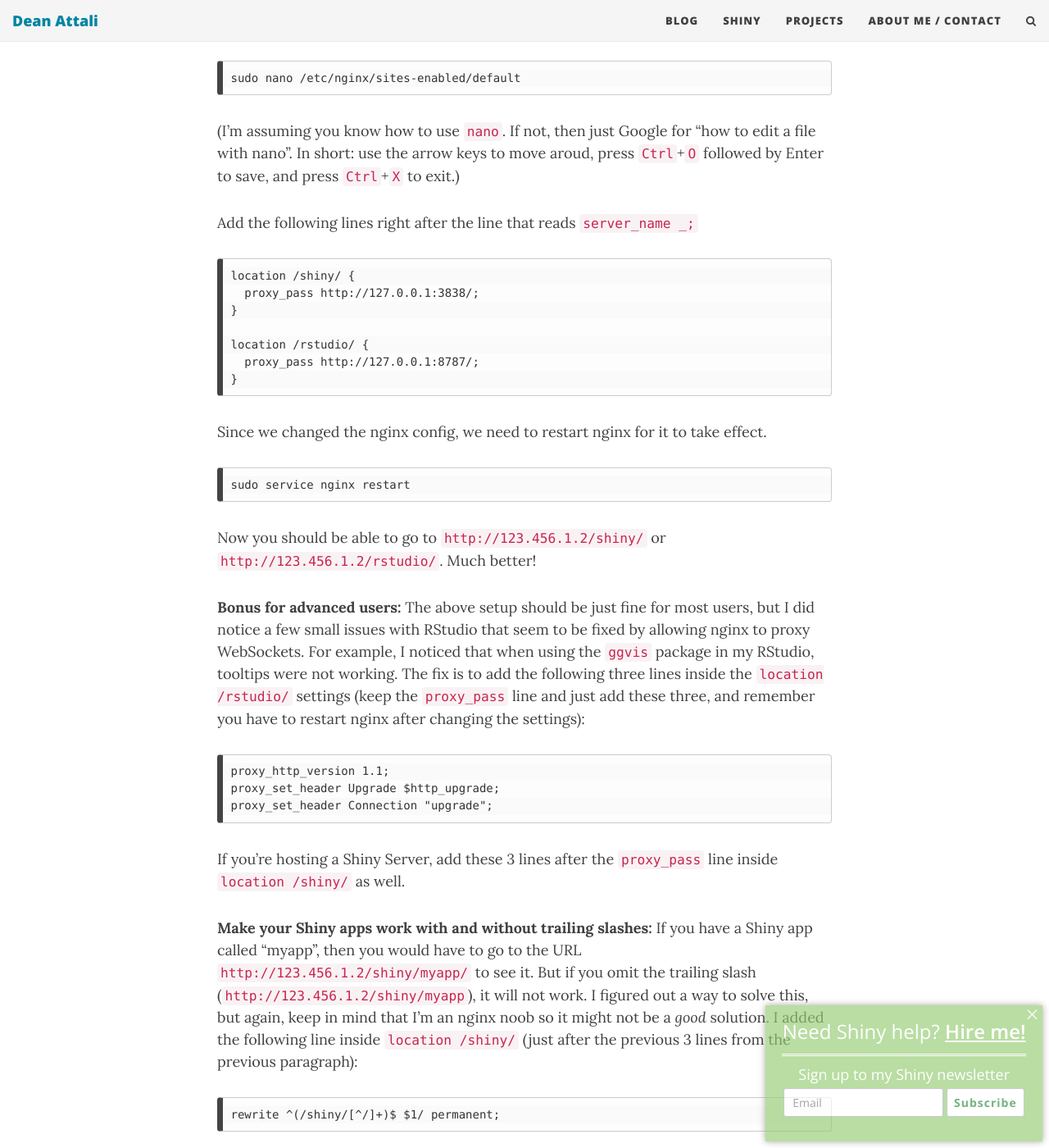
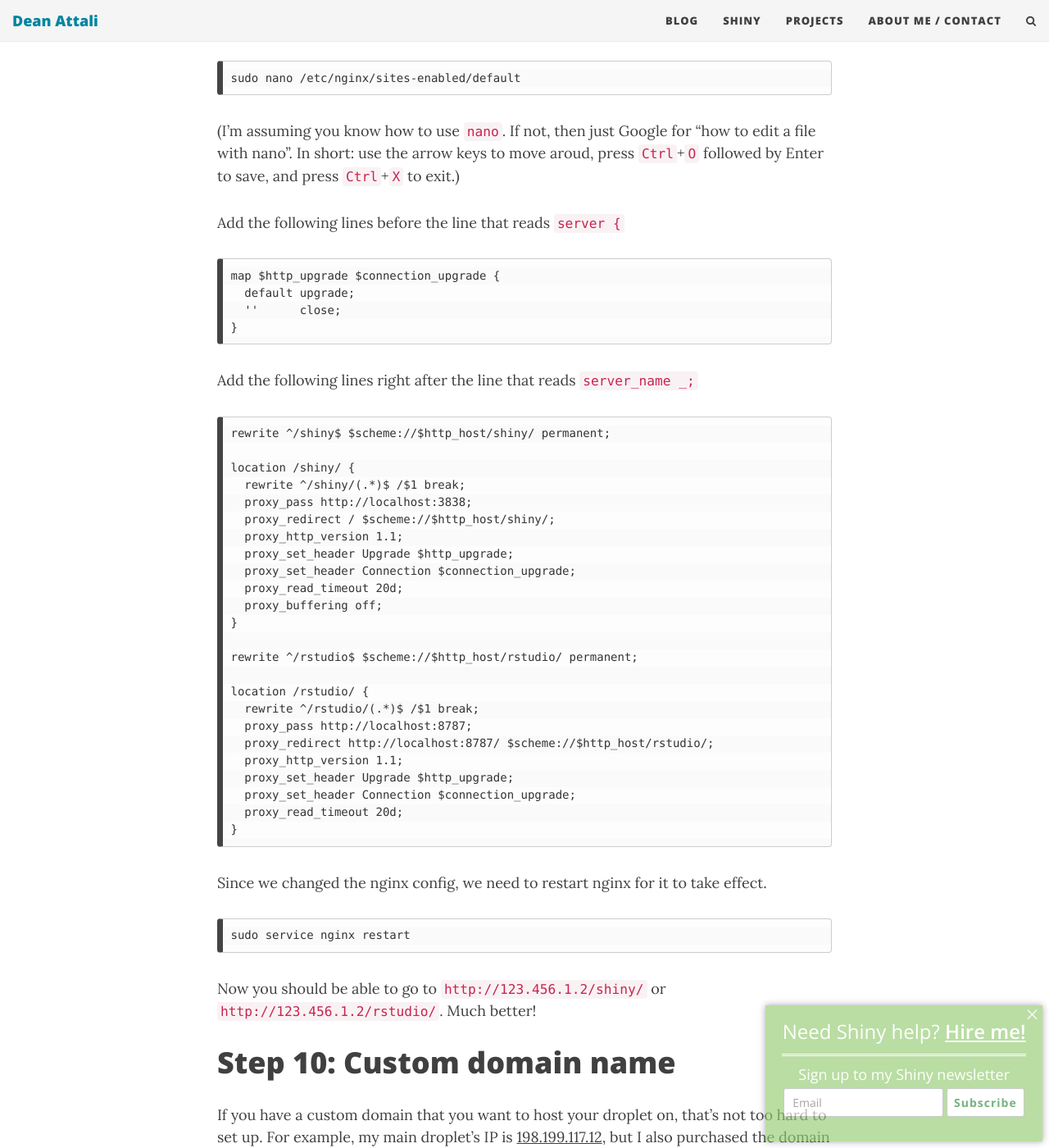
Before and after one commit to daattali/daattali.github.io, a Jekyll site: the page built from _posts/2015-05-09-setup-rstudio-shiny-server-digital-ocean.md, in a window 1280 px wide and 1400 px high, scrolled down 15693 px. Shown: the whole window at 82% size. Built offline with Jekyll 4.4.1, drawn with Linux system fonts in a browser that asks for light colours; nearby versions of some CDN libraries; comment, search, counter and statistics services are not loaded.

Commit message:
Changes for compatibility of nginx proxy with Shiny 1.3
Further explanation can be found here:
https://community.rstudio.com/t/having-problems-with-shiny-v1-3-0-and-nginx/28180/2

```diff
--- a/_posts/2015-05-09-setup-rstudio-shiny-server-digital-ocean.md
+++ b/_posts/2015-05-09-setup-rstudio-shiny-server-digital-ocean.md
@@ -327,15 +327,40 @@ sudo nano /etc/nginx/sites-enabled/default
 
 (I'm assuming you know how to use `nano`. If not, then just Google for "how to edit a file with nano". In short: use the arrow keys to move aroud, press `Ctrl`+`O` followed by Enter to save, and press `Ctrl`+`X` to exit.)
 
+Add the following lines before the line that reads `server {`
+~~~
+map $http_upgrade $connection_upgrade {
+  default upgrade;
+  ''      close;
+}
+~~~
+
 Add the following lines right after the line that reads `server_name _;`
 
 ~~~
+rewrite ^/shiny$ $scheme://$http_host/shiny/ permanent;
+
 location /shiny/ {
-  proxy_pass http://127.0.0.1:3838/;
+  rewrite ^/shiny/(.*)$ /$1 break;
+  proxy_pass http://localhost:3838;
+  proxy_redirect / $scheme://$http_host/shiny/;
+  proxy_http_version 1.1;
+  proxy_set_header Upgrade $http_upgrade;
+  proxy_set_header Connection $connection_upgrade;
+  proxy_read_timeout 20d;
+  proxy_buffering off;
 }
 
+rewrite ^/rstudio$ $scheme://$http_host/rstudio/ permanent;
+
 location /rstudio/ {
-  proxy_pass http://127.0.0.1:8787/;
+  rewrite ^/rstudio/(.*)$ /$1 break;
+  proxy_pass http://localhost:8787;
+  proxy_redirect http://localhost:8787/ $scheme://$http_host/rstudio/;
+  proxy_http_version 1.1;
+  proxy_set_header Upgrade $http_upgrade;
+  proxy_set_header Connection $connection_upgrade;
+  proxy_read_timeout 20d;
 }
 ~~~
 
@@ -346,23 +371,6 @@ sudo service nginx restart
 ~~~
 
 Now you should be able to go to `http://123.456.1.2/shiny/` or `http://123.456.1.2/rstudio/`. Much better!
-
-**Bonus for advanced users:** The above setup should be just fine for most users, but I did notice a few small issues with RStudio that seem to be fixed by allowing nginx to proxy WebSockets. For example, I noticed that when using the `ggvis` package in my RStudio, tooltips were not working. The fix is to add the following three lines inside the `location /rstudio/` settings (keep the `proxy_pass` line and just add these three, and remember you have to restart nginx after changing the settings):
-
-~~~
-proxy_http_version 1.1;
-proxy_set_header Upgrade $http_upgrade;
-proxy_set_header Connection "upgrade";
-~~~
-
-If you're hosting a Shiny Server, add these 3 lines after the `proxy_pass` line inside `location /shiny/` as well.
-
-**Make your Shiny apps work with and without trailing slashes:** If you have a Shiny app called "myapp", then you would have to go to the URL `http://123.456.1.2/shiny/myapp/` to see it. But if you omit the trailing slash (`http://123.456.1.2/shiny/myapp`), it will not work.  I figured out a way to solve this, but again, keep in mind that I'm an nginx noob so it might not be a *good* solution.  I added the following line inside `location /shiny/` (just after the previous 3 lines from the previous paragraph):
-
-~~~
-rewrite ^(/shiny/[^/]+)$ $1/ permanent;
-~~~
-
 
 # Step 10: Custom domain name {#custom-domain}
 
```
